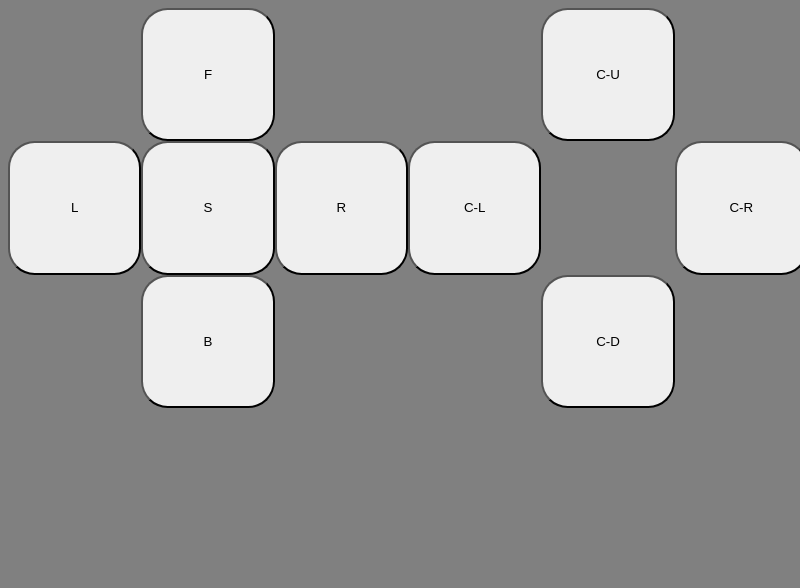
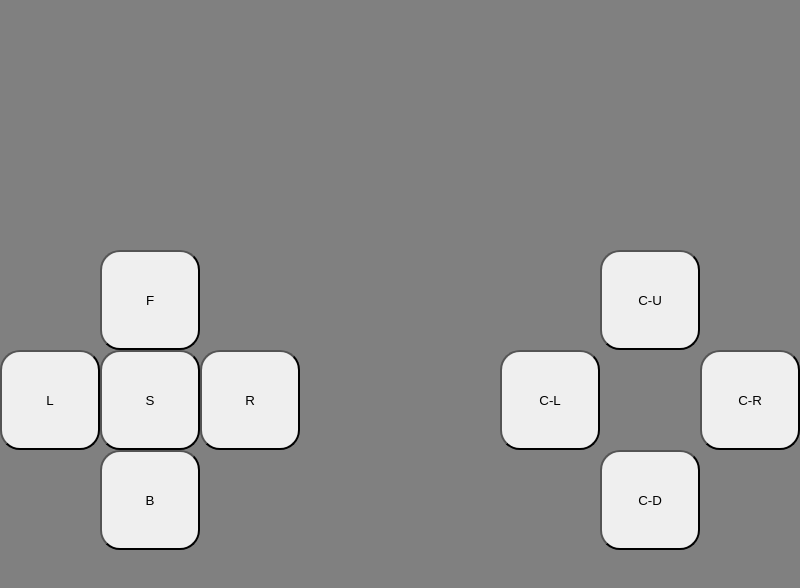
Before and after one commit to Nielsnlamf/CracksmithCar, an Electron app: page index.html in a window 800 px wide. Drawn offline with Linux system fonts and the light colour scheme.

Commit message:
Fixed the scaling and position issue for the basic gui.

```diff
--- a/style.css
+++ b/style.css
@@ -1,19 +1,24 @@
 body {
     background-color: grey;
+    display: flex;
+    padding: 0px;
+    margin: 0px;
 }
 
 .movement, .camera-movement {
     border-radius: 20%;
-    width: 10em;
-    height: 10em;
+    width: 100px;
+    height: 100px;
     margin: 0px;
     padding: 0px;
 }
 .camera-movement {
-    justify-self: end;
 }
 .grid-container#both {
     display: grid;
+    position: absolute;
+    top: 50%;
+    transform: translateY(-50%);
     grid-template-columns: 9fr 12fr 9fr;
 }
 
```
